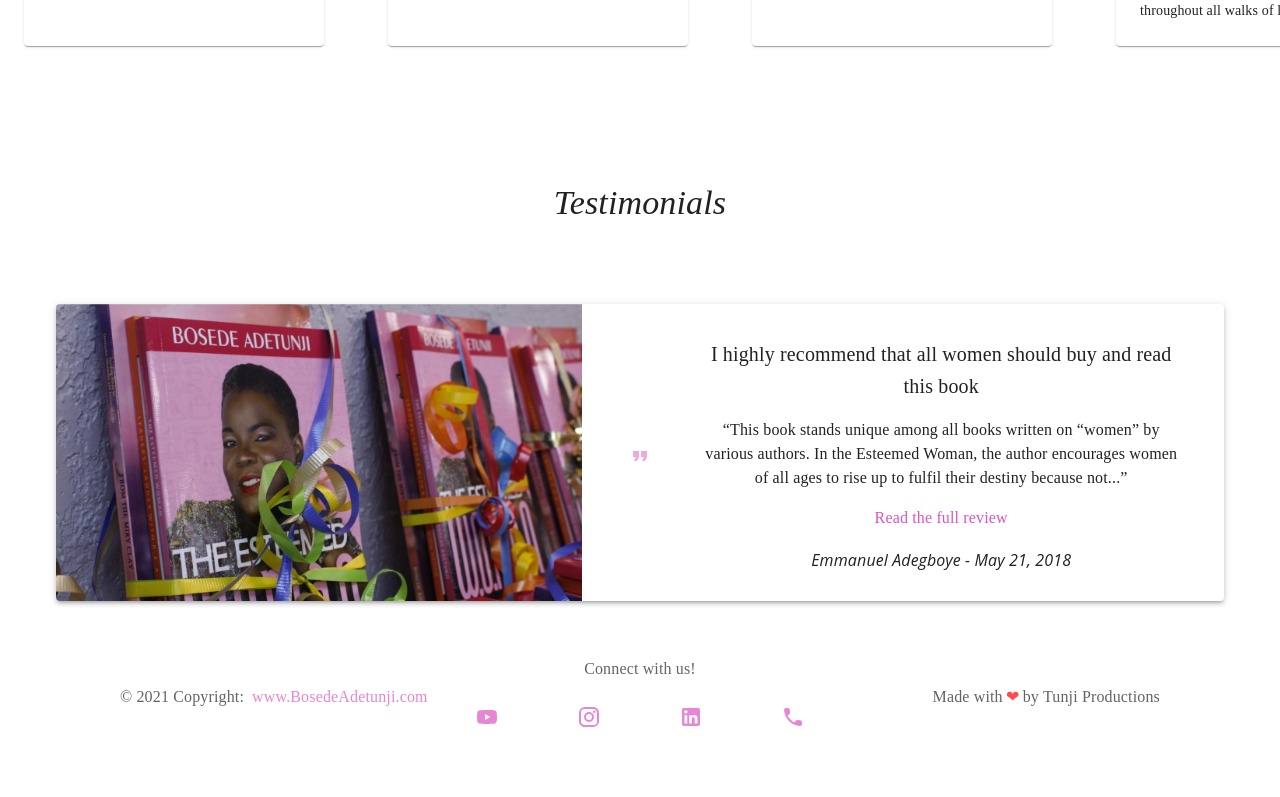
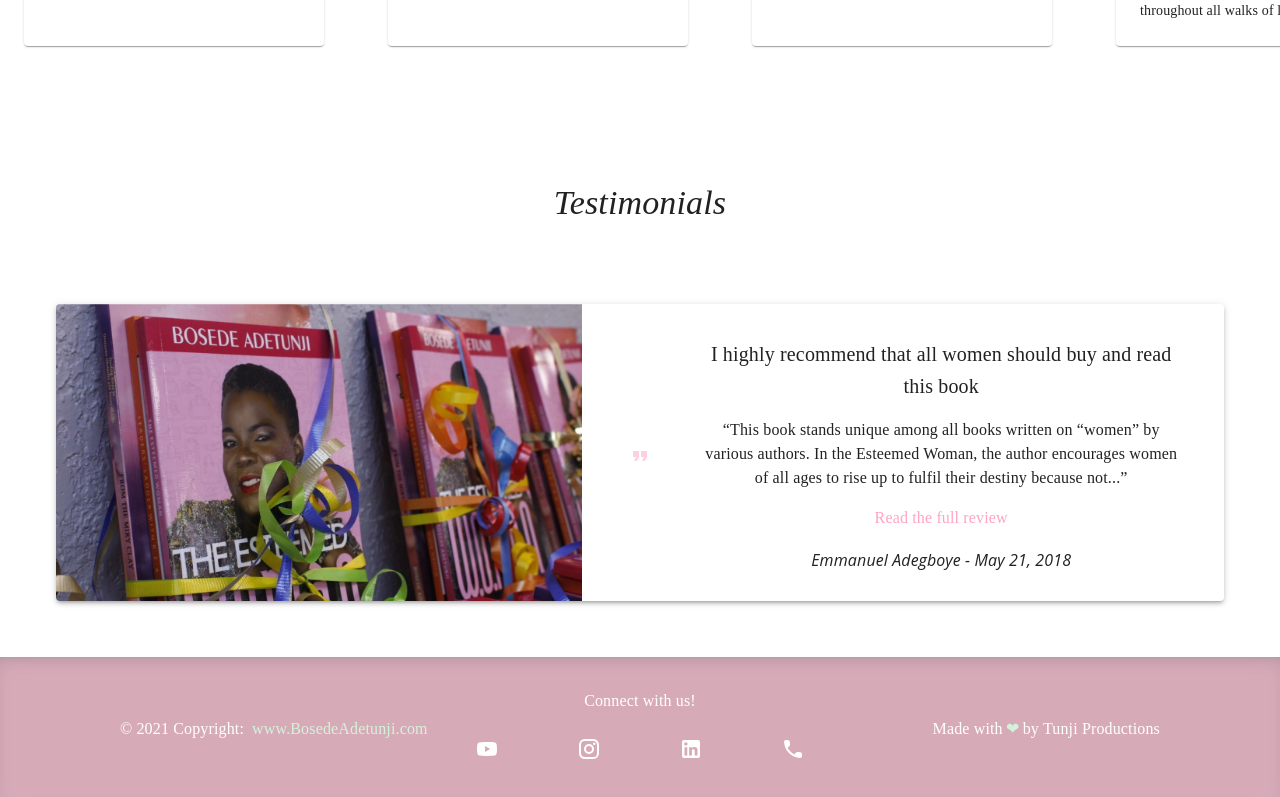
Before and after one commit to Guysnacho/besteemed, a Next.js app: page / in a window 1280 px wide. Shown: the part 927-1724 px from the top of the page. Before the commit the page ends 1688 px from the top, so only its background shows below. Built offline with nearby package versions, Linux system fonts and the light colour scheme.

Commit message:
Finish footer

```diff
--- a/Components/Individual/IconLink.tsx
+++ b/Components/Individual/IconLink.tsx
@@ -1,16 +1,26 @@
 import { IconButton } from "@mui/material";
 import { ReactNode } from "react";
 
+/**
+ * @type {IconLinkProps}
+ */
 type IconLinkProps = {
   href: string;
   child: ReactNode;
+  color: string;
 };
 
+/**
+ * @fileoverview Link wrapper for icons shown in the footer
+ * @param props
+ * @returns
+ */
 const IconLink = (props: IconLinkProps) => {
   return (
     <IconButton
       href={props.href}
-      color="primary"
+      color={undefined}
+      sx={{ color: props.color }}
       target={props.href.includes("614") ? "_parent" : "_blank"}
       rel="noopener"
     >
--- a/Components/footer.tsx
+++ b/Components/footer.tsx
@@ -2,19 +2,30 @@ import InstagramIcon from "@mui/icons-material/Instagram";
 import LinkedInIcon from "@mui/icons-material/LinkedIn";
 import PhoneRoundedIcon from "@mui/icons-material/PhoneRounded";
 import YouTubeIcon from "@mui/icons-material/YouTube";
-import { Grid, Link, Stack, Typography } from "@mui/material";
+import { Grid, Link, Stack, Typography, useTheme, Card } from "@mui/material";
 import IconLink from "./Individual/IconLink";
 
 const Footer = () => {
+  const theme = useTheme();
+  const contrastColor = theme.palette.getContrastText(
+    theme.palette.primary.dark
+  );
   return (
     <footer>
       <Grid
         container
         width="100%"
         justifyContent="center"
-        my={3}
+        mt={3}
         px={15}
-        sx={{ opacity: "70%" }}
+        py={4}
+        sx={{
+          opacity: "70%",
+          backgroundColor: theme.palette.primary.dark,
+          color: contrastColor,
+          boxShadow:
+            "rgba(50, 50, 93, 0.1) 0px 3px 30px -12px inset, rgba(0, 0, 0, 0.3) 0px 9px 18px -9px inset",
+        }}
       >
         <Grid
           item
@@ -26,7 +37,7 @@ const Footer = () => {
           </Typography>
           <Link
             variant="body1"
-            color="primary"
+            color="rgb(193, 237, 204, 1)"
             underline="none"
             href="https://www.bosedeadetunji.com"
             target="_blank"
@@ -48,16 +59,23 @@ const Footer = () => {
             <IconLink
               href="https://www.youtube.com/c/Pastor2LilyBosedeAdetunji"
               child={<YouTubeIcon />}
+              color={contrastColor}
             />
             <IconLink
               href="https://www.instagram.com/besteemedwithbosede/"
               child={<InstagramIcon />}
+              color={contrastColor}
             />
             <IconLink
               href="https://www.linkedin.com/in/bosede-adetunji-6347317a/"
               child={<LinkedInIcon />}
+              color={contrastColor}
             />
-            <IconLink href="tel:614-596-4626" child={<PhoneRoundedIcon />} />
+            <IconLink
+              href="tel:614-596-4626"
+              child={<PhoneRoundedIcon />}
+              color={contrastColor}
+            />
           </Stack>
         </Grid>
         <Grid
@@ -71,7 +89,7 @@ const Footer = () => {
           }}
         >
           <Typography>Made with</Typography>
-          <Typography color="red" mx={0.4}>
+          <Typography color="rgb(193, 237, 204, 1)" mx={0.4}>
             ❤
           </Typography>
           <Typography>by Tunji Productions</Typography>
--- a/pages/_app.tsx
+++ b/pages/_app.tsx
@@ -34,7 +34,7 @@ const theme = createTheme({
   },
   palette: {
     primary: {
-      main: "rgba(212,37,176,0.79)",
+      main: "rgba(255,130,169,0.73)",
     },
     secondary: {
       main: "#f75537",
```
